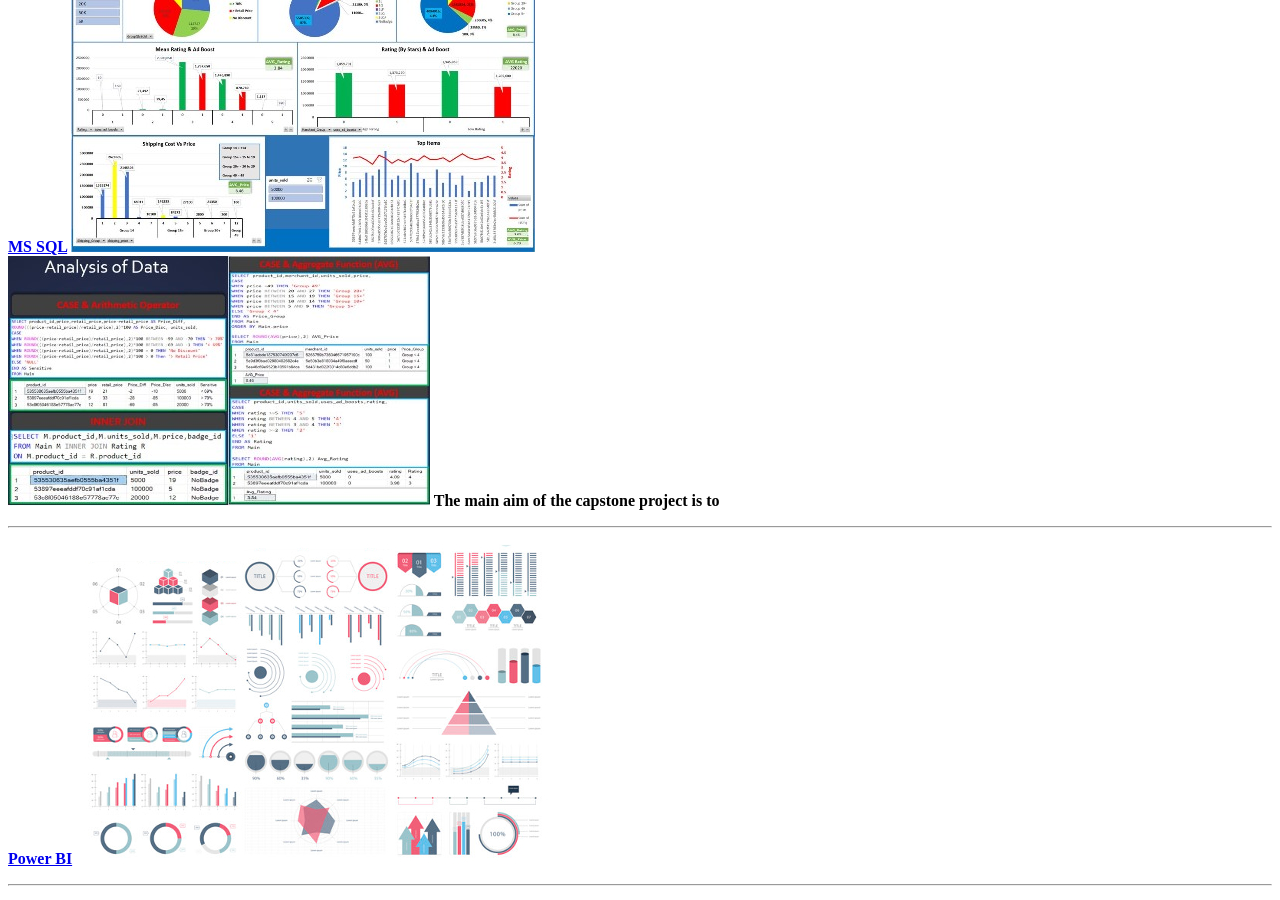
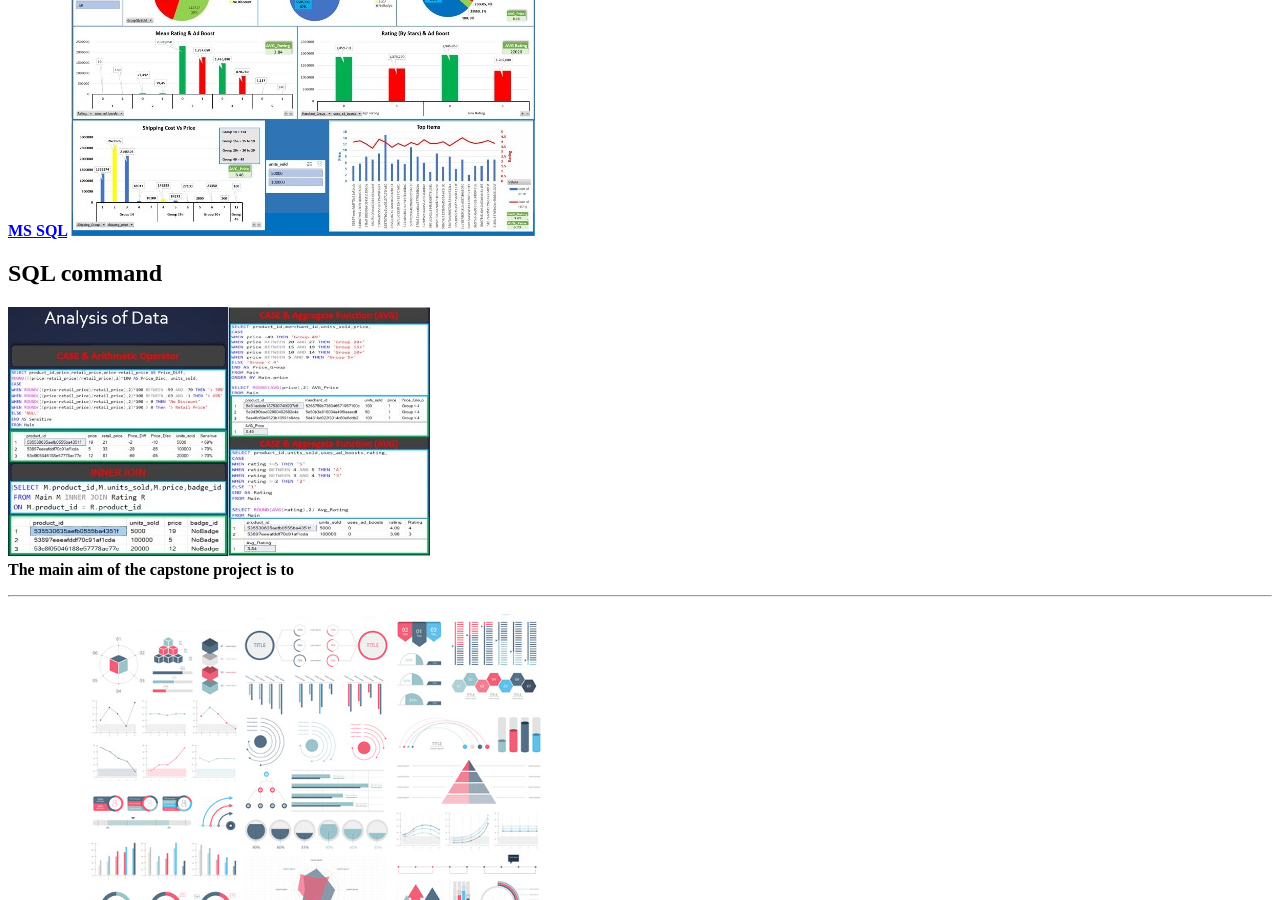
Before and after one commit to ZalehaAli/Data-Analytics-Portfolio, a Jekyll site: the page built from index.md, in a window 1280 px wide and 900 px high, scrolled down 1481 px. Built offline with Jekyll 4.4.1, drawn with Linux system fonts in a browser that asks for light colours; our own code applies the rules of GitHub Pages for plain Markdown files.

Commit message:
Update index.md

```diff
--- a/index.md
+++ b/index.md
@@ -9,7 +9,6 @@
 <br>
 <img src="images/Capstone1_worldhappy2.jpg?raw=true"/>
 <br>
-
 This capstone is an open project, wherein participants choose their own data, brainstorm ideas and create insightful dashboards as an end result.
 ### Scope of Work
 <br>
@@ -43,7 +42,9 @@ Presenting to the stakeholders
 [MS SQL](/pdf/sample_presentation.pdf)
 <img src="images/Capstone2 - Wish.jpg?raw=true"/>
 <br>
+## SQL command
 <img src="images/Capstone2 - SQL_1.jpg?raw=true"/>
+<br>
 The main aim of the capstone project is to
 
 
```
